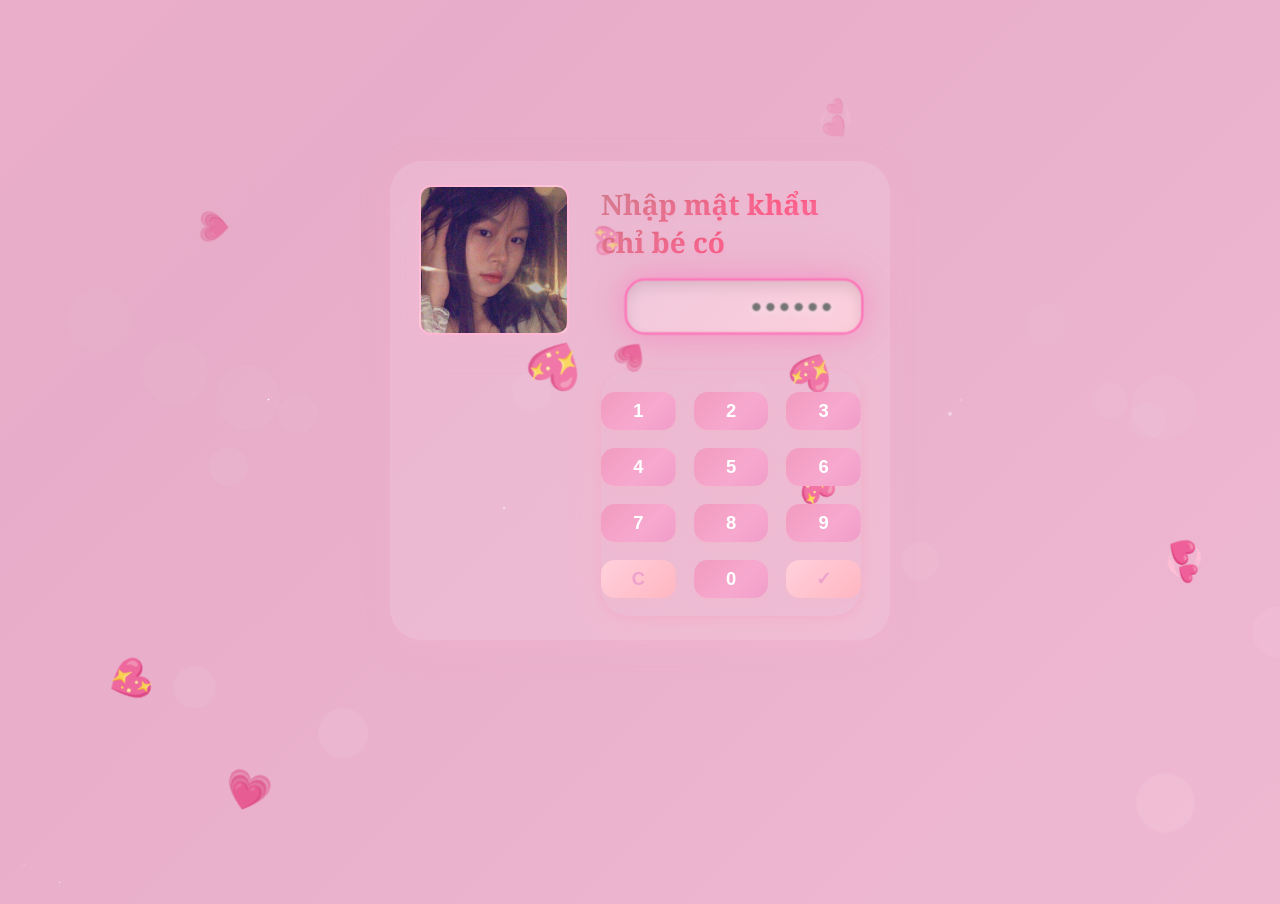
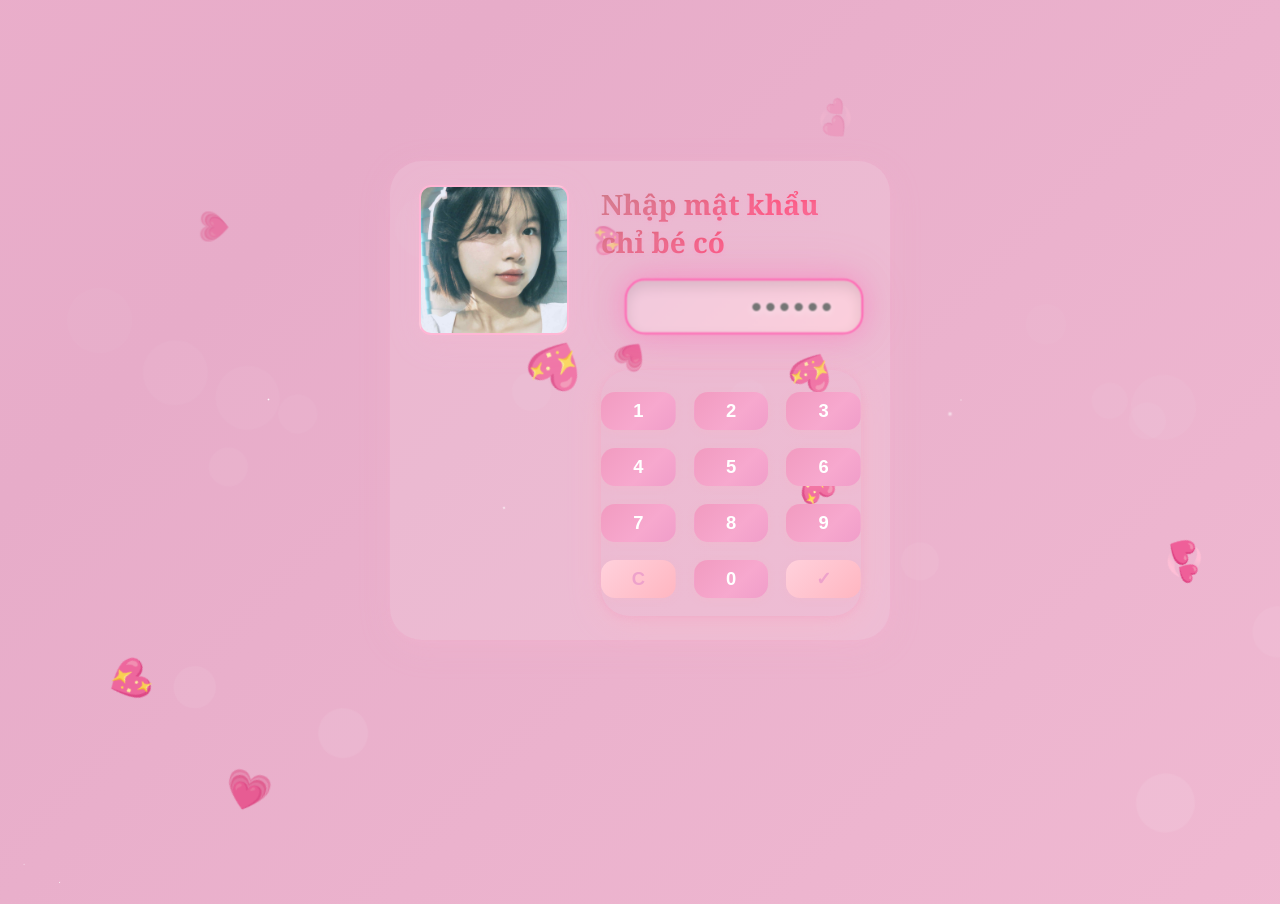
Before and after one commit to Brinyd2r/B-c-th-, a plain HTML site: page index.html in a window 1280 px wide. Shown: the top 904 px of the page. Drawn offline with Linux system fonts and the light colour scheme.

Commit message:
Update index.html

```diff
--- a/index.html
+++ b/index.html
@@ -18,7 +18,7 @@
         <div class="calculator-screen" id="calculatorScreen">
             <div class="input-avatar-row">
                 <div class="avatar-square">
-                    <img id="avatarImg" src="img/gaixenh12.jpg" alt="Avatar" style="display:block;">
+                    <img id="avatarImg" src="img/gaixenh1.jpg" alt="Avatar" style="display:block;">
                 </div>
                 <div class="input-and-keypad">
                     <div class="calculator-title">Nhập mật khẩu chỉ bé có </div>
```
